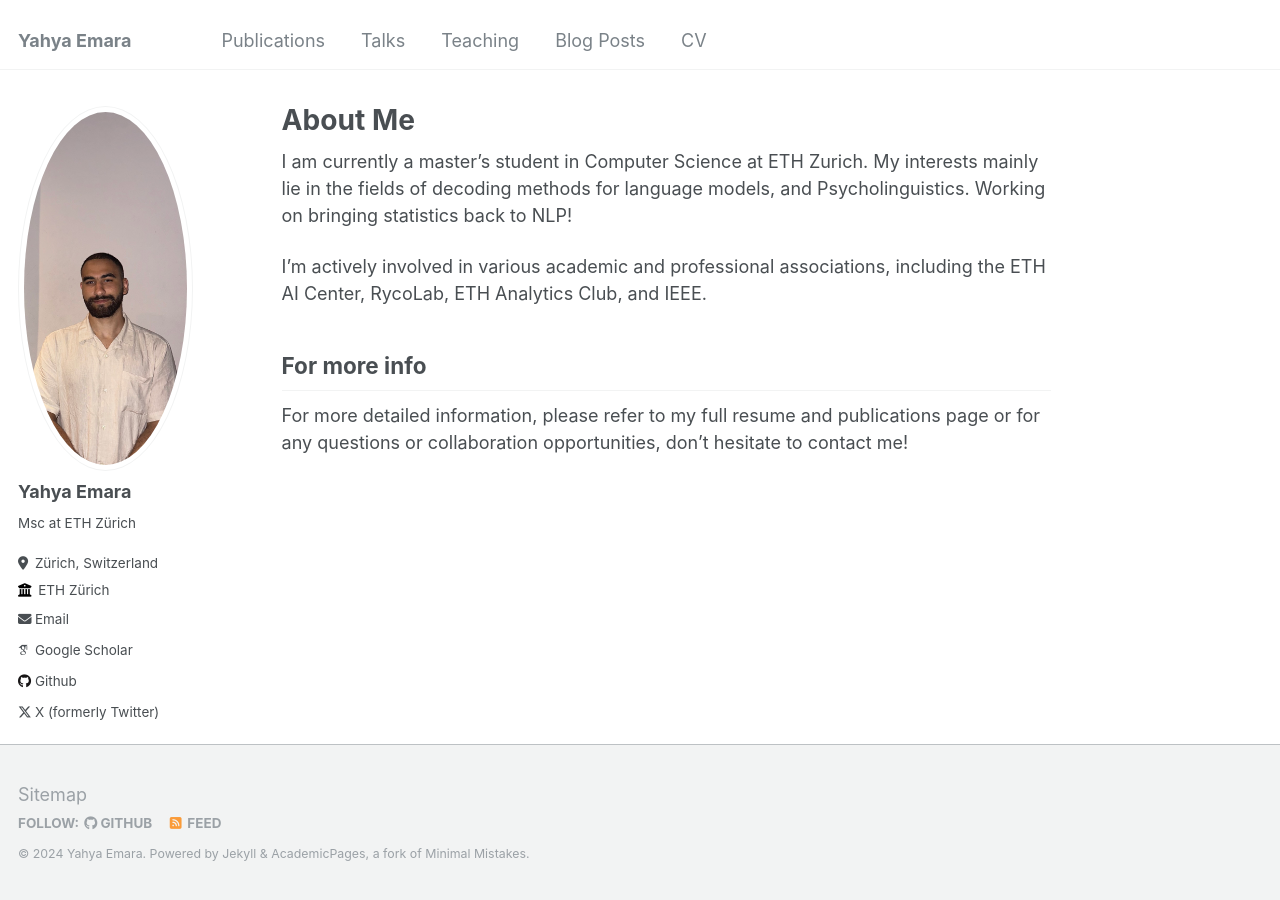
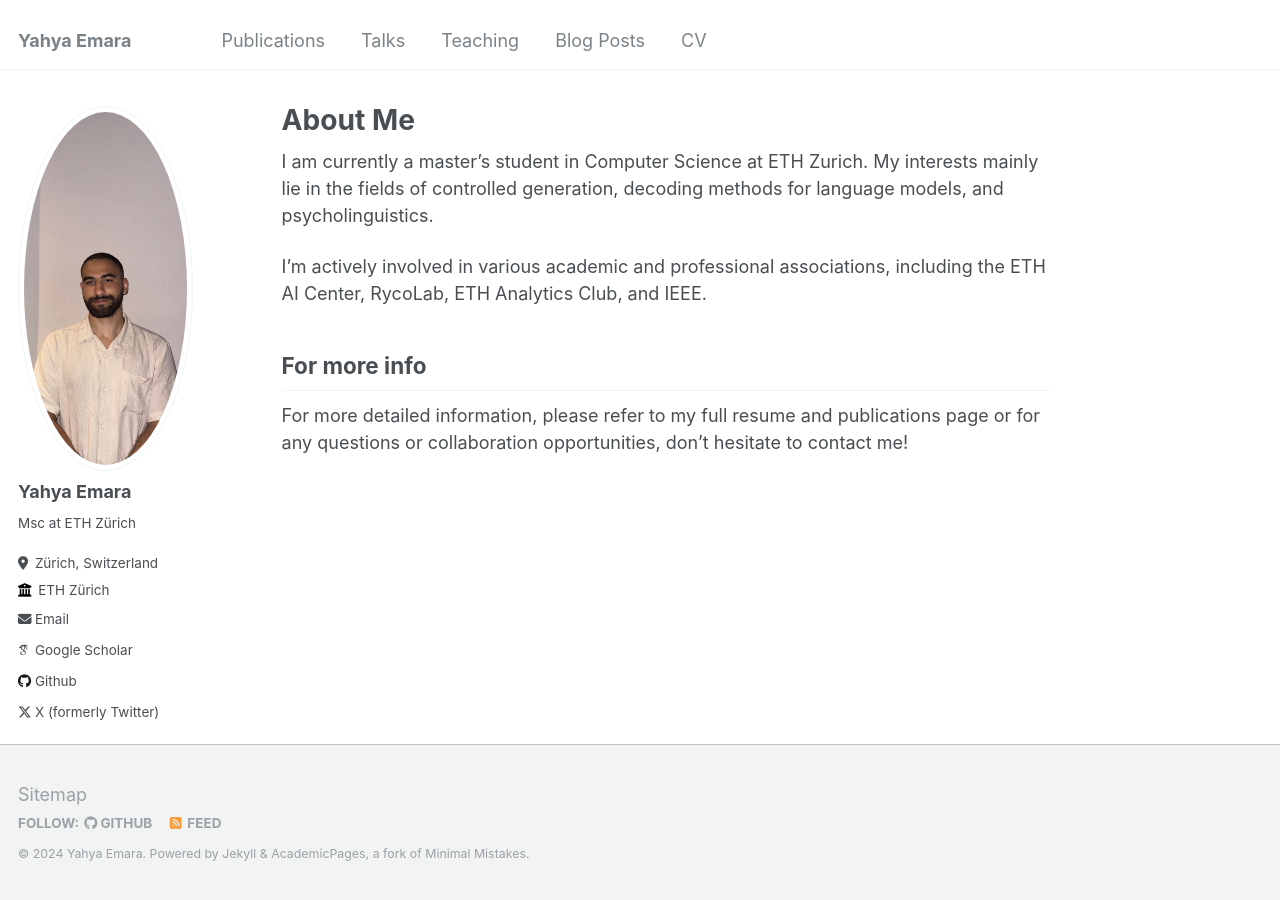
Before and after one commit to yahya010/yahya010.github.io, a Jekyll site: the page built from _pages/about.md, in a window 1280 px wide. Built offline with Jekyll 4.4.1, drawn with Linux system fonts in a browser that asks for light colours; some web fonts are replaced.

Commit message:
Update about.md

```diff
--- a/_pages/about.md
+++ b/_pages/about.md
@@ -8,7 +8,7 @@
 ---
 
 
-I am currently a master's student in Computer Science at ETH Zurich. My interests mainly lie in the fields of decoding methods for language models, and Psycholinguistics. Working on bringing statistics back to NLP!
+I am currently a master's student in Computer Science at ETH Zurich. My interests mainly lie in the fields of controlled generation, decoding methods for language models, and psycholinguistics.
 
 I'm actively involved in various academic and professional associations, including the ETH AI Center, RycoLab, ETH Analytics Club, and IEEE.
 
```
